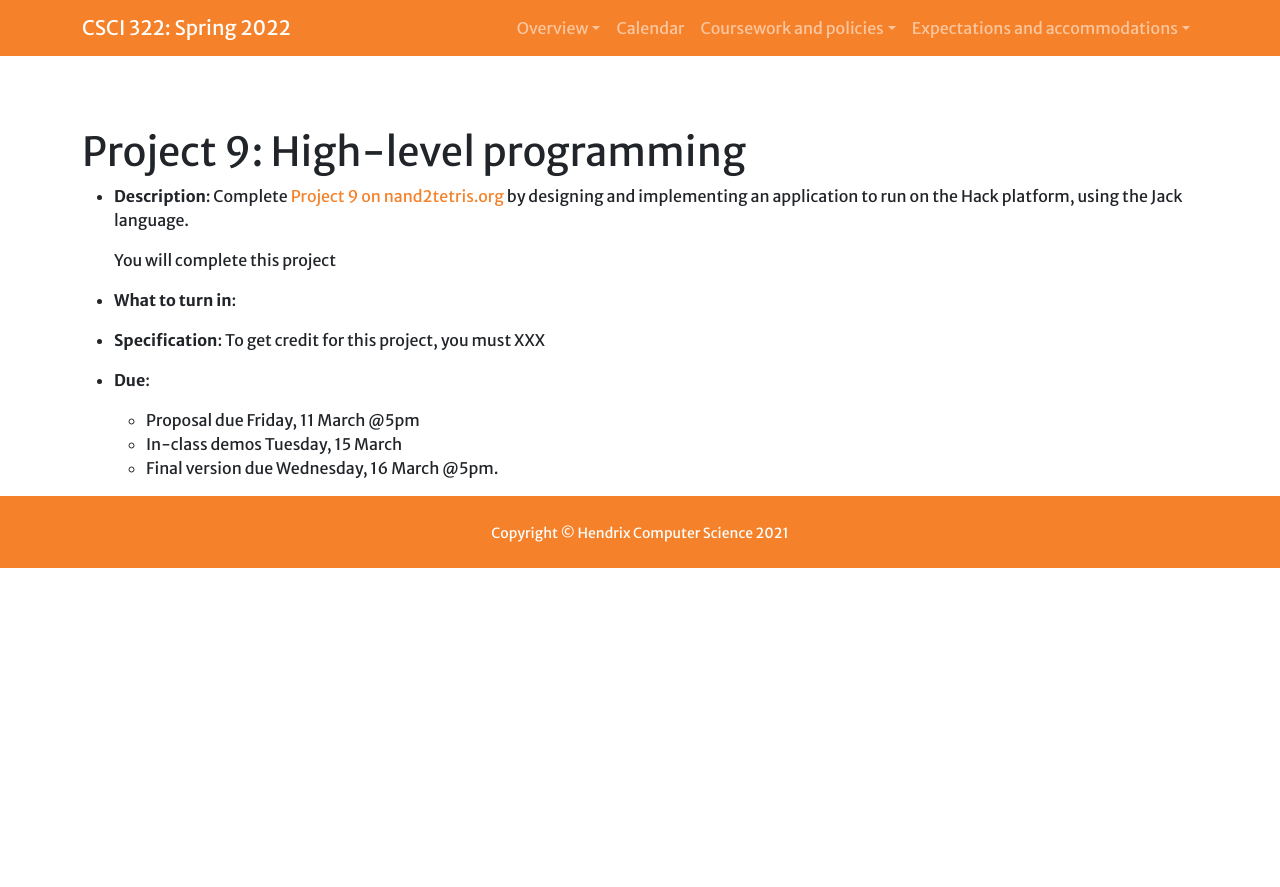
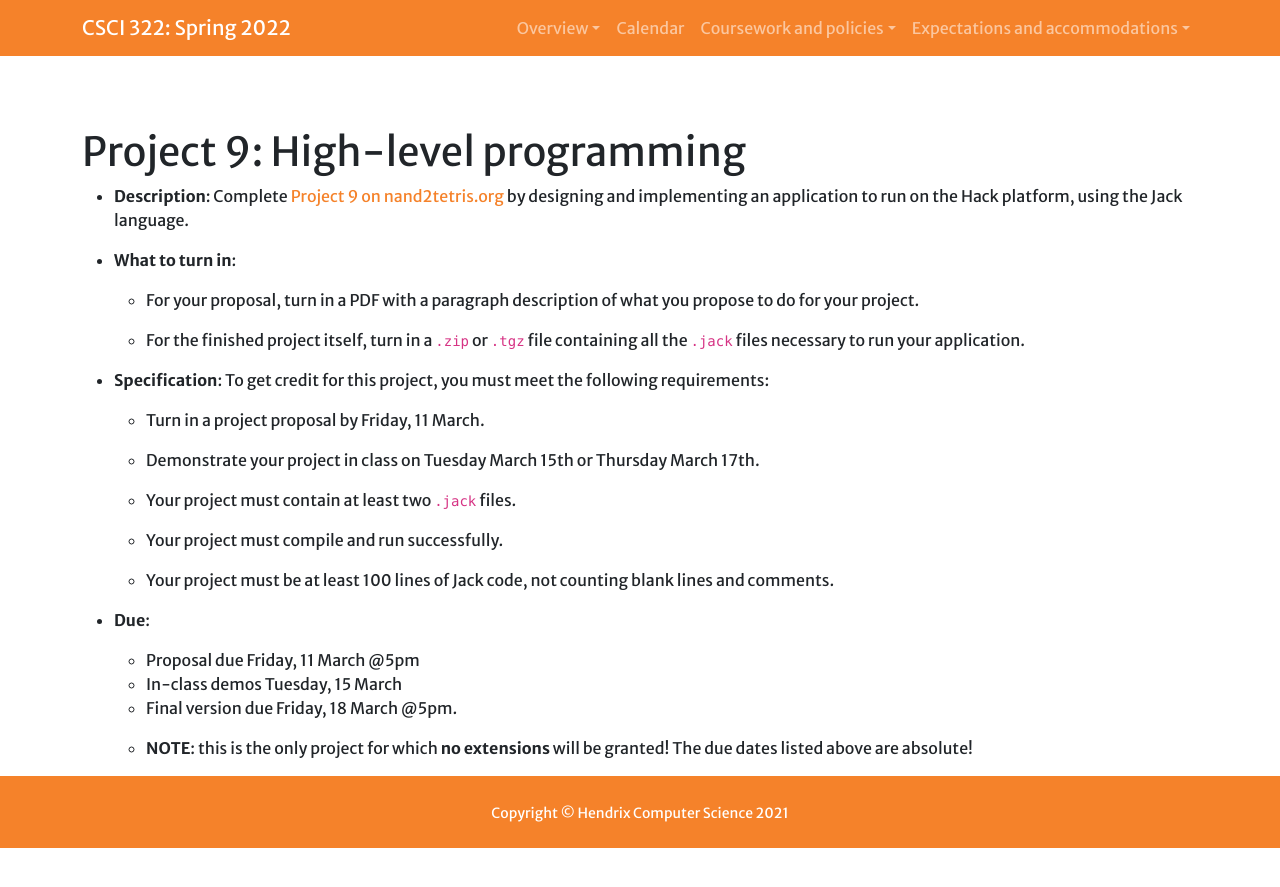
Before and after one commit to Hendrix-CS/csci322, a Jekyll site: the page built from projects/09-high-level.md, in a window 1280 px wide. Shown: the top 887 px of the page. Built offline with Jekyll 4.4.1, drawn with Linux system fonts in a browser that asks for light colours; a script that is not in the unit is left out.

Commit message:
finalize project 9

```diff
--- a/projects/09-high-level.md
+++ b/projects/09-high-level.md
@@ -5,7 +5,7 @@ num: 9
 worktitle: "High-level programming"
 proposaldue: Friday, 11 March
 demodue: Tuesday, 15 March
-due: Wednesday, 16 March
+due: Friday, 18 March
 ---
 
 * **Description**: Complete [Project 9 on
@@ -13,13 +13,33 @@ due: Wednesday, 16 March
       designing and implementing an application to run on the Hack
       platform, using the Jack language.
 
-    You will complete this project
-
 * **What to turn in**:
 
-* **Specification**: To get credit for this project, you must XXX
+    - For your proposal, turn in a PDF with a paragraph description of
+      what you propose to do for your project.
+
+    - For the finished project itself, turn in a `.zip` or `.tgz` file
+      containing all the `.jack` files necessary to run your application.
+
+* **Specification**: To get credit for this project, you must meet the
+  following requirements:
+
+    - Turn in a project proposal by {{page.proposaldue}}.
+
+    - Demonstrate your project in class on Tuesday March 15th or
+      Thursday March 17th.
+
+    - Your project must contain at least two `.jack` files.
+
+    - Your project must compile and run successfully.
+
+    - Your project must be at least 100 lines of Jack code, not
+      counting blank lines and comments.
 
 * **Due**:
     - Proposal due {{page.proposaldue}} @5pm
     - In-class demos {{page.demodue}}
     - Final version due {{page.due}} @5pm.
+
+    - **NOTE**: this is the only project for which **no extensions**
+      will be granted!  The due dates listed above are absolute!
```
Also changed, not shown: index.md (+4 -4 lines).
